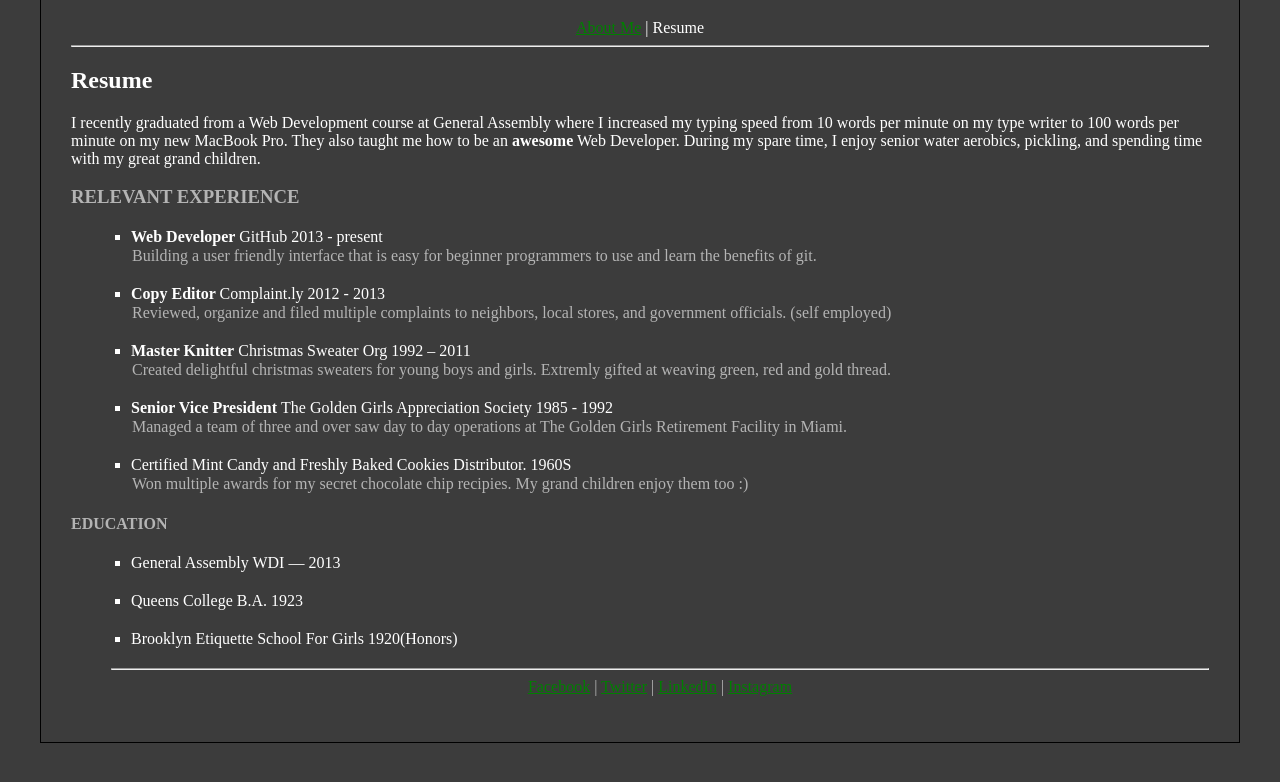
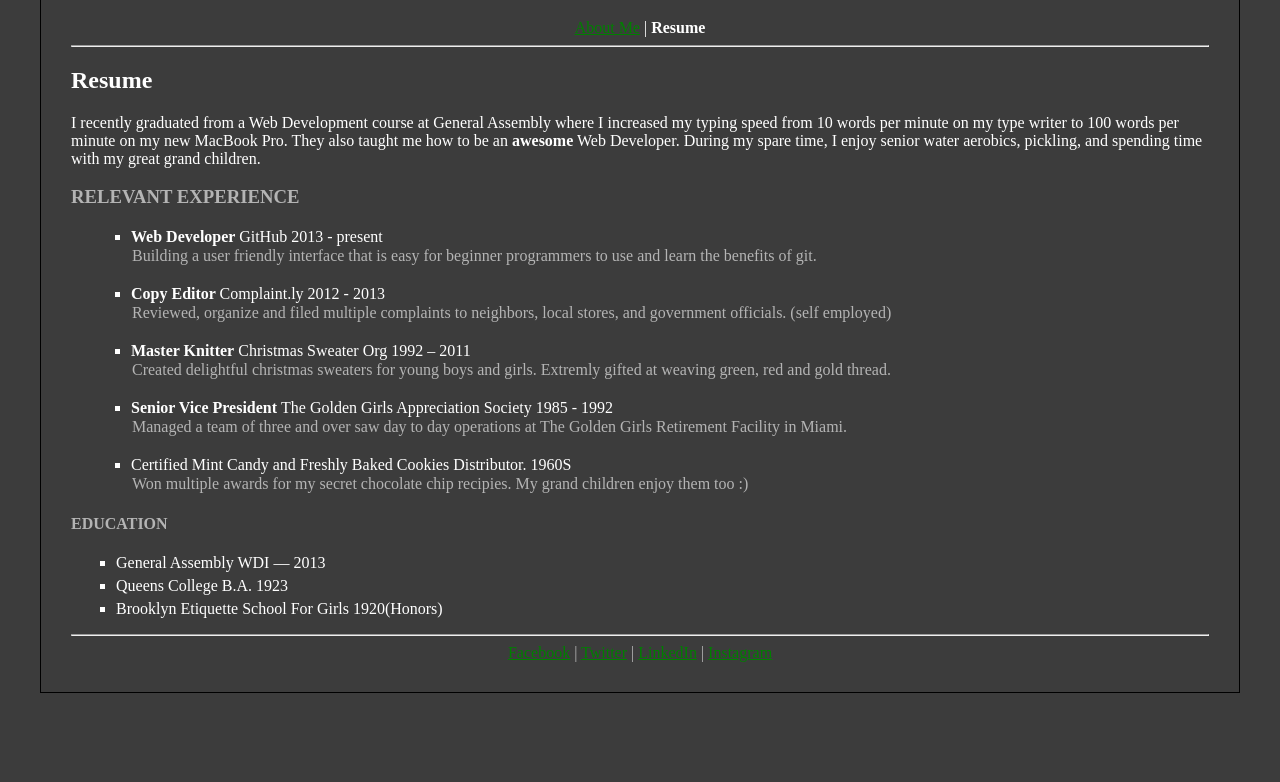
Before and after one commit to nickfriedman/wendybite, a plain HTML site: page resume.html in a window 1280 px wide. Shown: the part 132-914 px from the top of the page. After the commit the page ends 865 px from the top, so only its background shows below. Drawn offline with Linux system fonts and the light colour scheme.

Commit message:
some css

```diff
--- a/css/main.css
+++ b/css/main.css
@@ -40,7 +40,13 @@ li p{
 li{
 	margin: 20px;
 	list-style: square;
+}
 
+#edu{
+	margin: 5px;
+}
+img{
+	float: right;
 }
 
 footer {
--- a/resume.html
+++ b/resume.html
@@ -11,7 +11,7 @@
 		<h1>Wendy G. Bite</h1>
 
 		<nav>
-			<a href="index.html">About Me</a> | <stong>Resume</stong>
+			<a href="index.html">About Me</a> | <strong>Resume</strong>
 		</nav>
 
 		<hr />
@@ -50,16 +50,18 @@
 		</ul>
 
 		<h4>Education</h4>
+
 		<ul>
-	<li>
+			<li id="edu">
 				General Assembly WDI — 2013
 			</li>
-	<li>
+			<li id="edu">
 				Queens College B.A. 1923
 			</li>
-	<li>
+			<li id="edu">
 				Brooklyn Etiquette School For Girls 1920(Honors)
 			</li>
+		</ul>
 
 		<hr />
 
```
Also changed, not shown: index.html (+3 -2 lines). Lines whose indentation alone changed are shown as unchanged.
